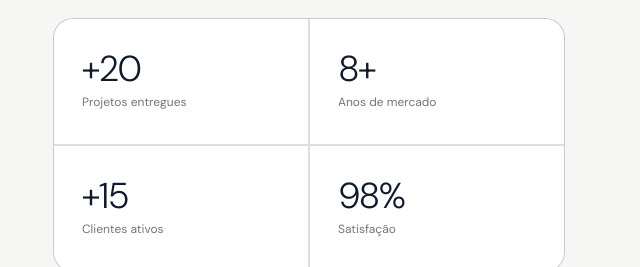
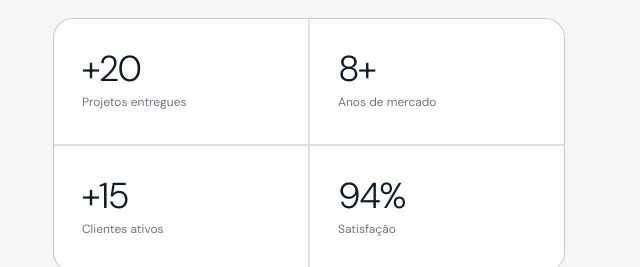
Before and after one commit to paulomachadof/quadro-page, a plain HTML site: page index.html in a window 1280 px wide. Shown: the part 2406-2673 px from the top of the page, 35-675 px from the left. Drawn offline with nearby package versions, Linux system fonts and the light colour scheme; a web font is replaced by a local one.

Commit message:
Update index.html

```diff
--- a/index.html
+++ b/index.html
@@ -1353,7 +1353,7 @@ document.addEventListener('keydown', e => { if (e.key === 'Escape') closeService
         <div class="lbl">Clientes ativos</div>
       </div>
       <div class="stat-cell">
-        <div class="num">98%</div>
+        <div class="num">94%</div>
         <div class="lbl">Satisfação</div>
       </div>
     </div>
```
